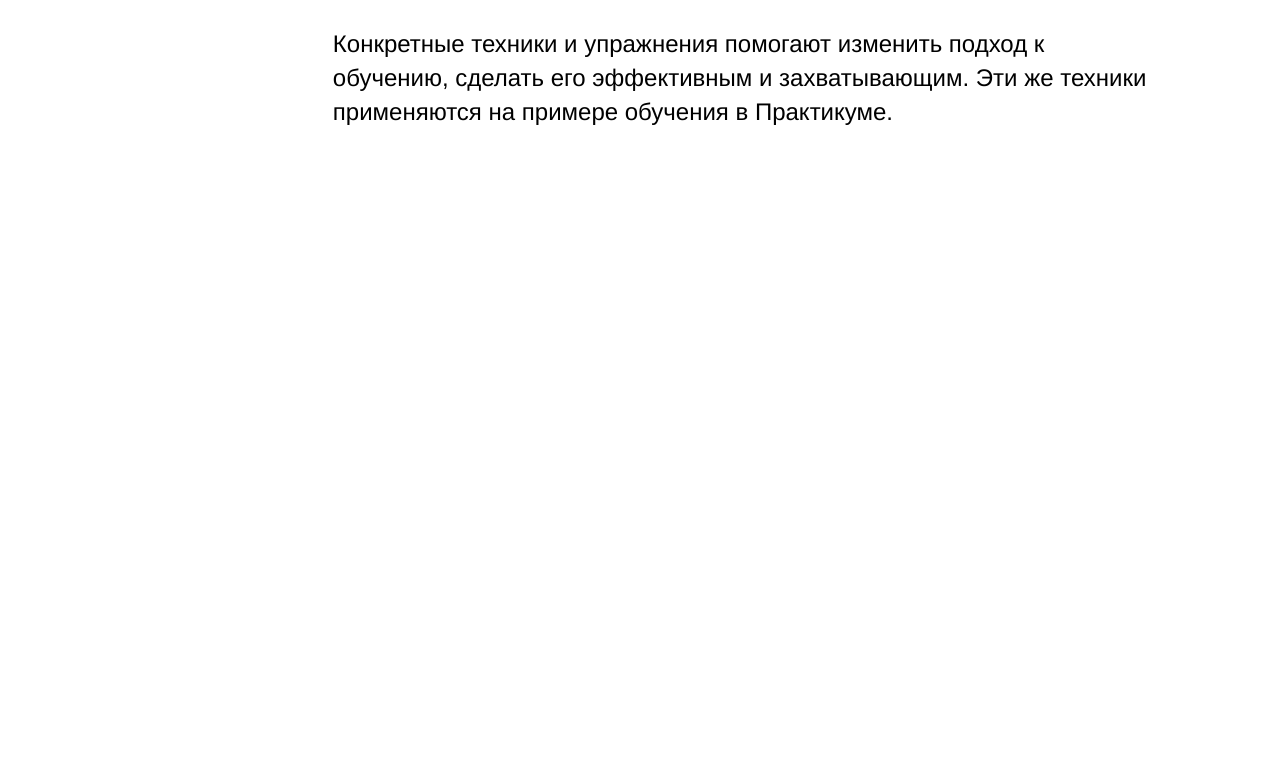
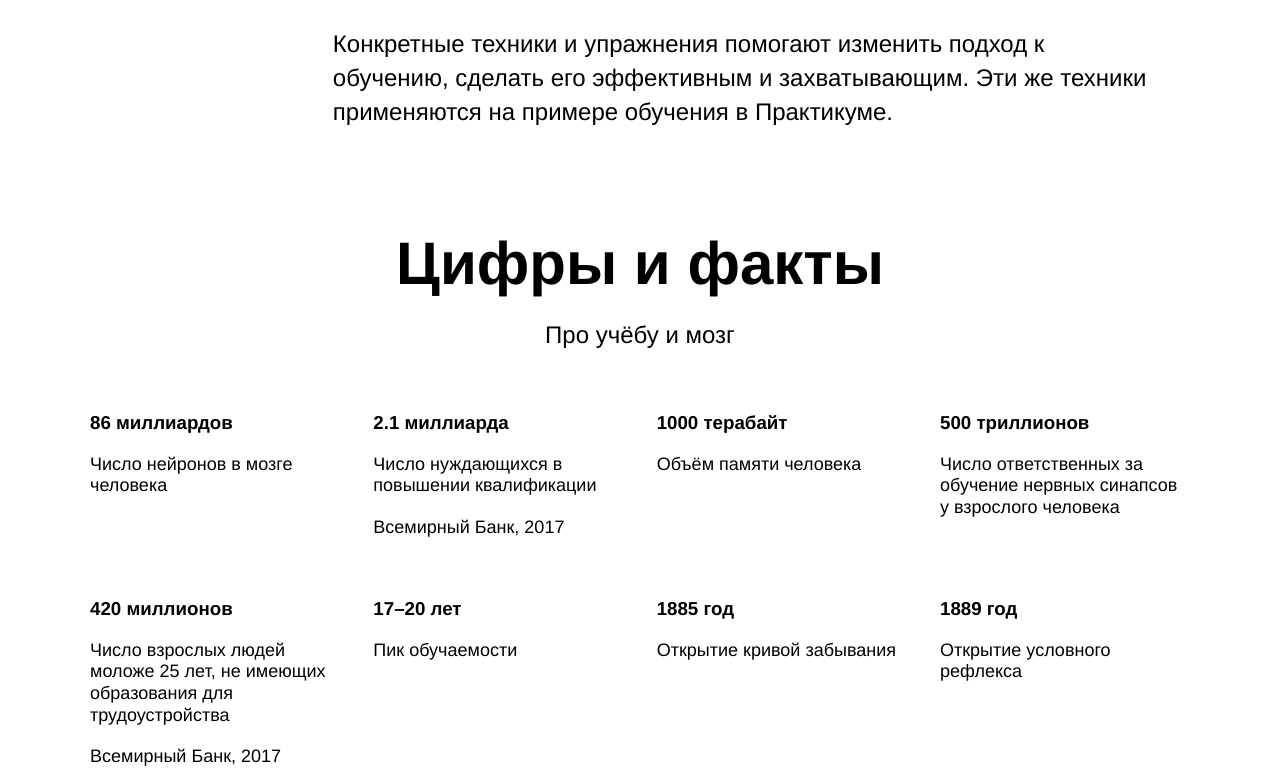
Before and after one commit to andrekur/how-to-learn, a plain HTML site: page index.html in a window 1280 px wide. Shown: the part 1127-1895 px from the top of the page. Before the commit the page ends 1356 px from the top, so only its background shows below. Drawn offline with Linux system fonts and the light colour scheme.

Commit message:
Добавлен раздел цифры и факты

```diff
--- a/index.html
+++ b/index.html
@@ -29,7 +29,7 @@
               Ни в школе, ни в институте нас не учат тому, как правильно изучать материал. Мы готовимся к экзаменам и учим билеты. Мы тренируемся решать однообразные задачи, чтобы лучше сдать тест, но часто в итоге это не дает нам реального знания. Зубрежка быстро выветривается и не приносит пользы.
             </p>
             <p class="description__paragraph base-text">
-              <span class="description__paragraph base-text__bold">Вывод:</span> учиться тоже нужно уметь, но почему-то этому мало где учат. Что с этим делать?
+              <span class="description__paragraph bold-text">Вывод:</span> учиться тоже нужно уметь, но почему-то этому мало где учат. Что с этим делать?
             </p>
             <p class="description__paragraph base-text">
               Конкретные техники и упражнения помогают изменить подход к обучению, сделать его эффективным и захватывающим. Эти же техники применяются на примере обучения в Практикуме.
@@ -37,6 +37,50 @@
         </div>
       </div>
     </div>
+    <div class="digits">
+      <div class="section-title">
+        <h2 class="section-title__text bold-text center-text">Цифры и факты</h2>
+      </div>
+      <div class="section-subtitle">
+        <p class="base-text center-text">Про учёбу и мозг</p>
+      </div>
+      <ul class="table">
+        <li class="table__cell">
+          <h3 class="table__heading bold-text">86 миллиардов</h3>
+          <a class="table__text">Число нейронов в мозге человека</a>
+        </li>
+        <li class="table__cell">
+          <h3 class="table__heading bold-text">2.1 миллиарда</h3>
+          <a class="table__text">Число нуждающихся в повышении квалификации</a>
+          <a class="table__text">Всемирный Банк, 2017</a>
+        </li>
+        <li class="table__cell">
+          <h3 class="table__heading bold-text">1000 терабайт</h3>
+          <a class="table__text">Объём памяти человека</a>
+        </li>
+        <li class="table__cell">
+          <h3 class="table__heading bold-text">500 триллионов</h3>
+          <a class="table__text">Число ответственных за обучение нервных синапсов у взрослого человека</a>
+        </li>
+        <li class="table__cell">
+          <h3 class="table__heading bold-text">420 миллионов</h3>
+          <a class="table__text">Число взрослых людей моложе 25 лет, не имеющих образования для трудоустройства</a>
+          <a class="table__text">Всемирный Банк, 2017</a>
+        </li>
+        <li class="table__cell">
+          <h3 class="table__heading bold-text">17–20 лет</h3>
+          <a class="table__text">Пик обучаемости</a>
+        </li>
+        <li class="table__cell">
+          <h3 class="table__heading bold-text">1885 год</h3>
+          <a class="table__text">Открытие кривой забывания</a>
+        </li>
+        <li class="table__cell">
+          <h3 class="table__heading bold-text">1889 год</h3>
+          <a class="table__text">Открытие условного рефлекса</a>
+        </li>
+      </ul>
+    </div>
   </div>
 </body>
 </html>
--- a/styles/style.css
+++ b/styles/style.css
@@ -123,8 +123,66 @@
   line-height: 34px;
   font-size: 24px;
   font-weight: normal;
+  margin: 0 0;
 }
 
-.base-text__bold {
+.bold-text {
   font-weight: 600;
 }
+
+.digits {
+  display: flex;
+  flex-direction: column;
+  align-items: center;
+}
+
+.section-title {
+  width: 60%;
+  margin-bottom: 20px;
+}
+
+.center-text {
+  text-align: center;
+}
+
+.section-title__text {
+  line-height: 1.15;
+  font-size: 60px;
+  margin: 0 0;
+}
+
+.section-subtitle {
+  width: 60%;
+  margin-bottom: 60px;
+}
+
+.table {
+  width: 1100px;
+  display: flex;
+  flex-direction: row;
+  list-style: none;
+  flex-wrap: wrap;
+  justify-content: space-between;
+  padding: 0 0;
+  margin: 0 0;
+  row-gap: 60px;
+}
+
+.table__cell {
+  width: 250px;
+  display: flex;
+  flex-direction: column;
+  gap: 20px;
+}
+
+.table__heading {
+  line-height: 1.15;
+  font-size: 24;
+  margin: 0 0;
+}
+
+.table__text {
+  font-size: 18px;
+  line-height: 1.2;
+  margin: 0 0;
+}
```
